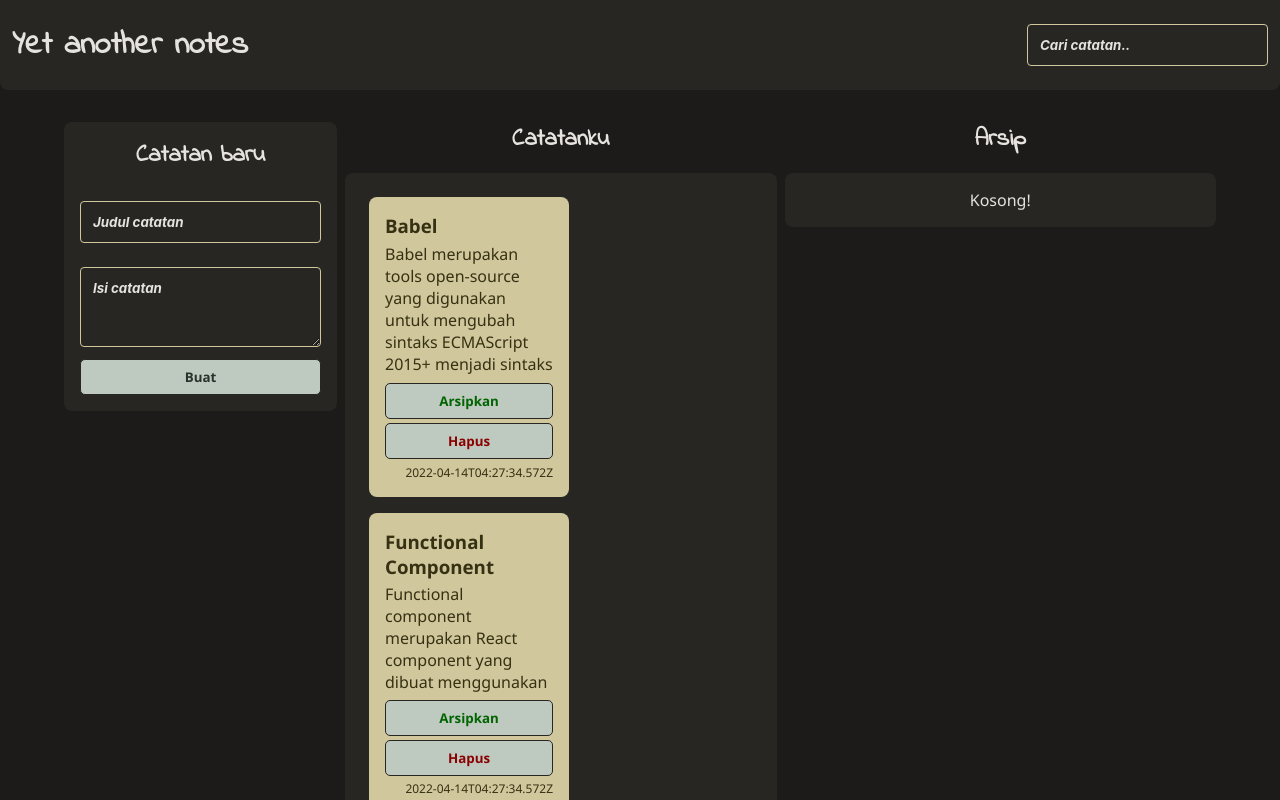
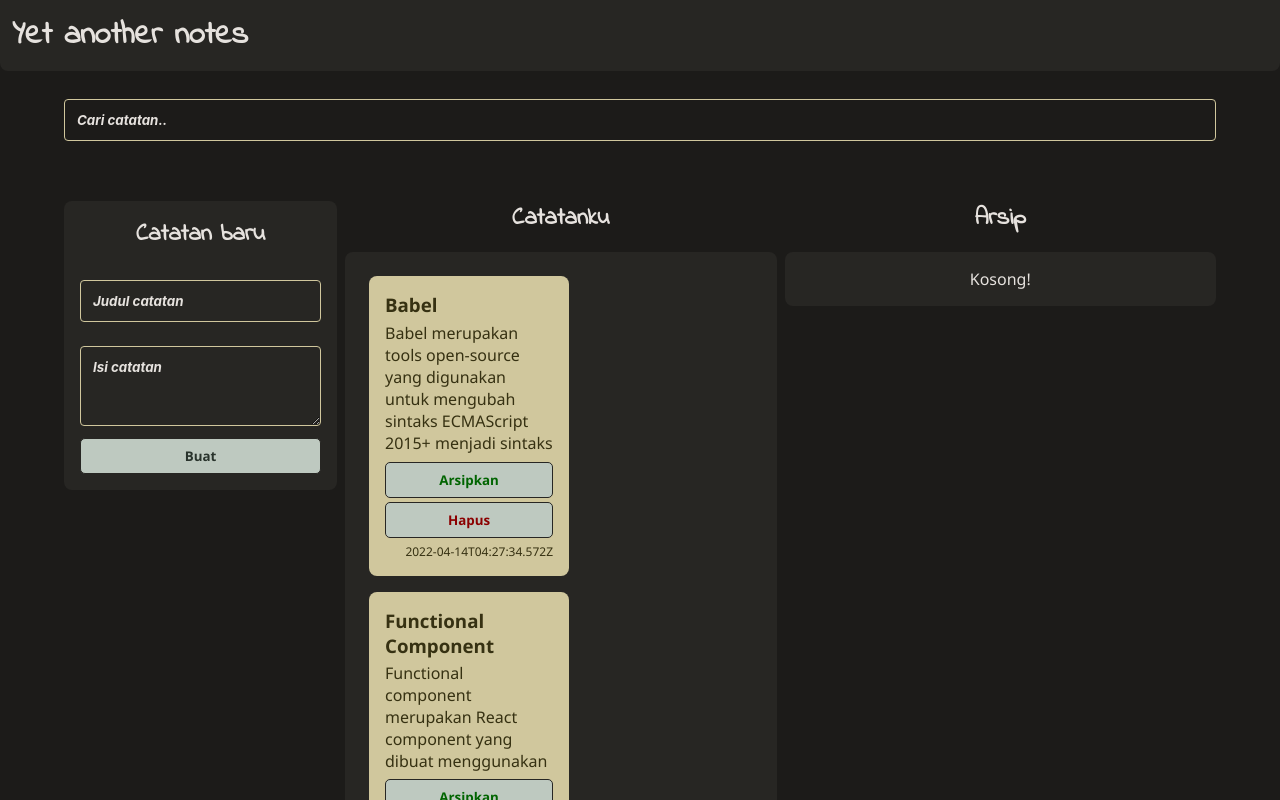
Before and after one commit to Teguhpunya/notes-react, a React (Create React App) app: page / in a window 1280 px wide. Shown: the top 800 px of the page. Built offline with nearby package versions, Linux system fonts and the light colour scheme.

Commit message:
⭐ Feature: Search notes

```diff
--- a/src/components/Header.tsx
+++ b/src/components/Header.tsx
@@ -8,7 +8,6 @@ const Header = (props: Props) => {
   return (
     <header>
       <h1>{props.title}</h1>
-      <input type="text" id="input-search" placeholder="Cari catatan.." />
     </header>
   );
 };
--- a/src/components/Main.tsx
+++ b/src/components/Main.tsx
@@ -8,7 +8,7 @@ import {
 import ListNotes from "./ListNotes";
 import NewNote from "./NewNote";
 
-export type State = { notes: Note[] };
+type State = { notes: Note[]; searchQuery: string };
 
 export default class Main extends Component<{}, State> {
   constructor(props: {}) {
@@ -17,9 +17,11 @@ export default class Main extends Component<{}, State> {
     const savedList = parseListFromStorage();
     this.state = {
       notes: savedList.length > 0 ? savedList : getInitialData(),
+      searchQuery: "",
     };
     if (savedList.length < 1) saveListToStorage(this.state.notes);
     this.eventSubmitNewNote = this.eventSubmitNewNote.bind(this);
+    this.eventOnSearchNote = this.eventOnSearchNote.bind(this);
   }
 
   eventSubmitNewNote = (newList: Note[]) => {
@@ -33,13 +35,44 @@ export default class Main extends Component<{}, State> {
       () => alert("Note added")
     );
   };
+  eventOnSearchNote = (input: string) => {
+    this.setState(() => {
+      return { searchQuery: input };
+    });
+    const originList = parseListFromStorage();
+    const _input = input.toLowerCase();
+    const result = originList.filter(
+      (note) =>
+        note.title.toLowerCase().includes(_input) ||
+        note.body.toLowerCase().includes(_input)
+    );
+    this.setState(() => {
+      return { notes: result };
+    });
+  };
 
   render() {
     return (
-      <main>
-        <NewNote currentState={this.state} onSubmit={this.eventSubmitNewNote} />
-        <ListNotes notes={this.state.notes} />
-      </main>
+      <>
+        <div className="container-search">
+          <input
+            type="text"
+            id="input-search"
+            placeholder="Cari catatan.."
+            onChange={(e) => {
+              this.eventOnSearchNote(e.target.value);
+            }}
+            value={this.state.searchQuery}
+          />
+        </div>
+        <main>
+          <NewNote
+            currentState={this.state}
+            onSubmit={this.eventSubmitNewNote}
+          />
+          <ListNotes notes={this.state.notes} />
+        </main>
+      </>
     );
   }
 }
--- a/src/components/NewNote.tsx
+++ b/src/components/NewNote.tsx
@@ -60,7 +60,7 @@ const NewNote = (props: { currentState: any; onSubmit: any }) => {
   const [noteTitle, setNoteTitle] = useState("");
   const [noteBody, setnoteBody] = useState("");
   const maxTitleChars = 50;
-  let refCharRemain = React.createRef<HTMLDivElement>();
+  const refCharRemain = React.createRef<HTMLDivElement>();
 
   return (
     <div className="container-newnote card">
--- a/src/styles/style.css
+++ b/src/styles/style.css
@@ -152,6 +152,11 @@ button.red:hover {
   box-shadow: 0 0 16px 2px darkred;
 }
 
+.App {
+  display: flex;
+  flex-direction: column;
+}
+
 header {
   border-radius: 0 0 8px 8px;
   padding: 12px;
@@ -161,7 +166,13 @@ header {
   background-color: var(--color-surface);
   color: var(--color-on-surface);
 }
-
+.container-search {
+  display: flex;
+  margin: 1em 5%;
+}
+#input-search {
+  width: 100%;
+}
 main {
   display: flex;
   margin: 2em 5%;
--- a/src/utils/storageData.tsx
+++ b/src/utils/storageData.tsx
@@ -1,4 +1,6 @@
-export const parseListFromStorage = () => {
+import { Note } from "../data/Note";
+
+export const parseListFromStorage = (): Note[] => {
   const storage = localStorage.getItem("notes");
   if (storage) {
     return JSON.parse(storage);
```
